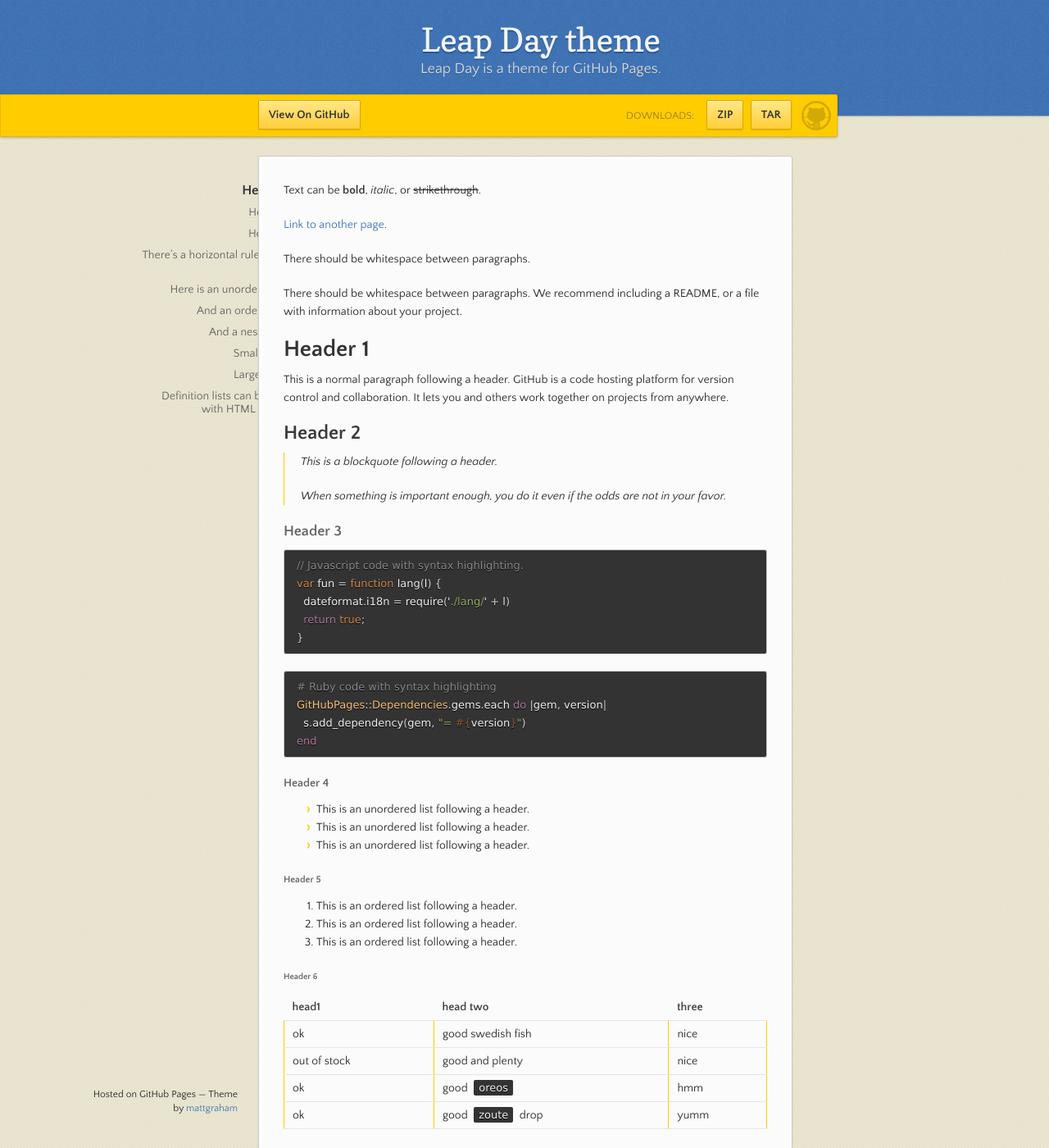
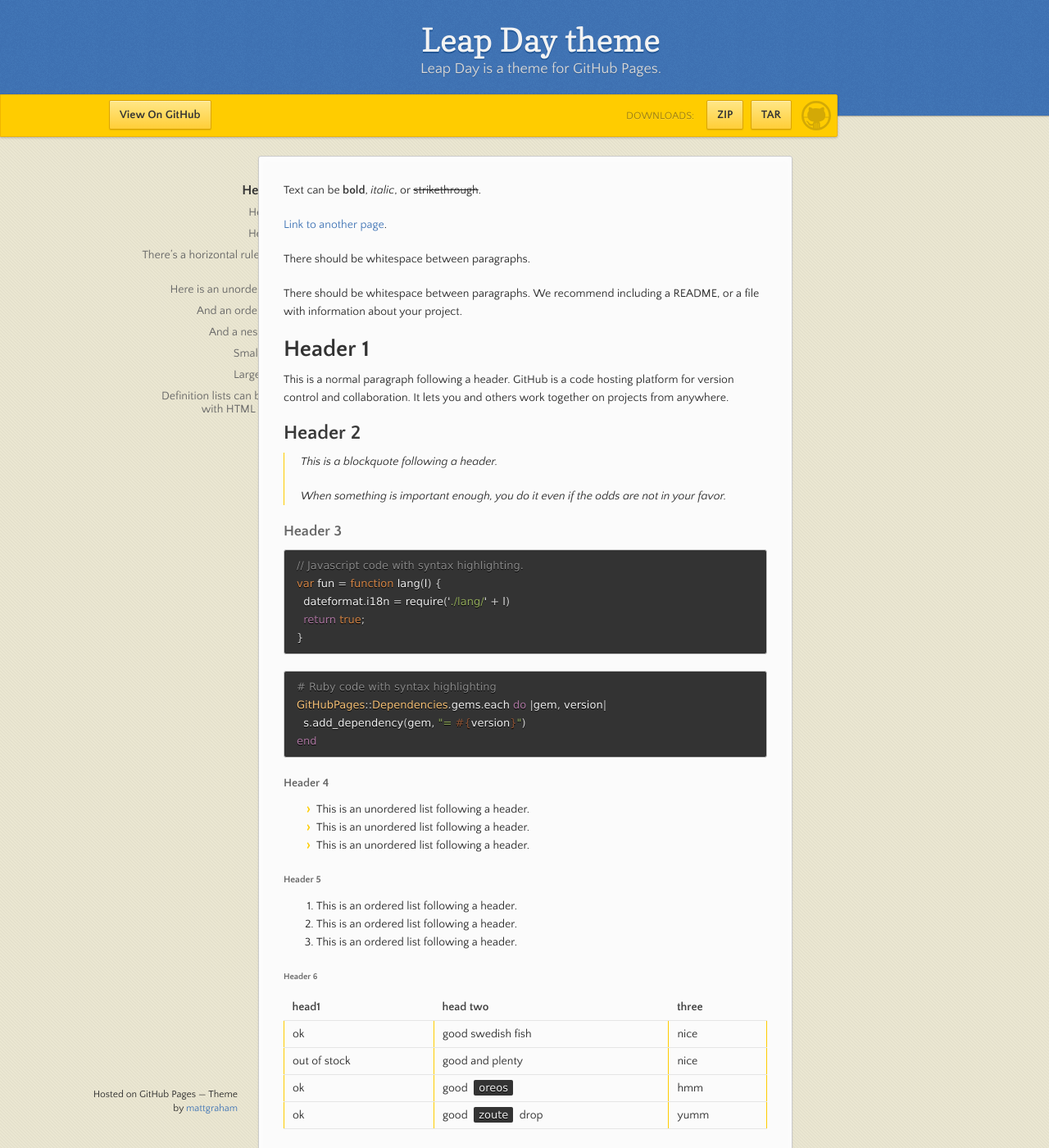
Before and after one commit to JDaviddE/JDaviddE.github.io, a Jekyll site: the page built from index.md, in a window 1280 px wide and 1400 px high. Shown: the whole window at 82% size. Built offline with Jekyll 4.4.1, drawn with Linux system fonts in a browser that asks for light colours.

Commit message:
Update jekyll-theme-leap-day.scss

```diff
--- a/_sass/jekyll-theme-leap-day.scss
+++ b/_sass/jekyll-theme-leap-day.scss
@@ -234,8 +234,8 @@ header {
 
   .fork {
     position:fixed;
-    left:50%;
-    margin-left:-325px;
+    left:10%;
+
     padding: 10px 12px;
     margin-top: 6px;
     line-height:14px;
```
